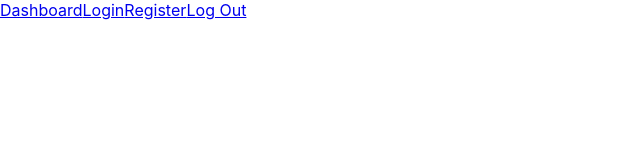
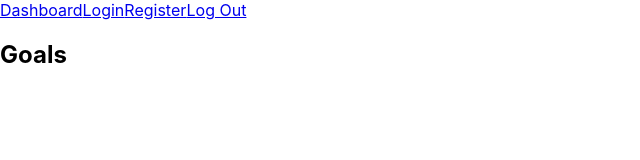
Before and after one commit to WilliamBerlin76/goal-keeper, a React (Create React App) app: page /goals in a window 1280 px wide. Shown: the top 160 px of the page, without its empty margins (0-640 px from the left). Built offline with nearby package versions, Linux system fonts and the light colour scheme; sample sign-in values are in the browser's storage.

Commit message:
created goalList file for rendering goals for a category in the future

```diff
--- a/src/App.tsx
+++ b/src/App.tsx
@@ -5,6 +5,7 @@ import './App.css';
 import Register from './components/auth/authForm';
 import Nav from './components/nav/nav';
 import Dashboard from './components/dashboard/dashboard';
+import GoalList from './components/goals/goalList';
 
 import PrivateRoute from './utils/PrivateRoute';
 
@@ -22,6 +23,7 @@ const App: React.FC = () => {
           render={props => <Register type='login' {...props}/>}
         />
         <PrivateRoute path='/dashboard' component={Dashboard} />
+        <PrivateRoute path='/goals' component={GoalList}/>
       </Switch>
     </>
   );
--- /dev/null
+++ b/src/components/goals/goalList.tsx
@@ -0,0 +1,11 @@
+import React, { useState } from 'react';
+
+const GoalList: React.FC = () => {
+    return (
+        <>
+            <h2>Goals</h2>
+        </>
+    )
+};
+
+export default GoalList;
```
